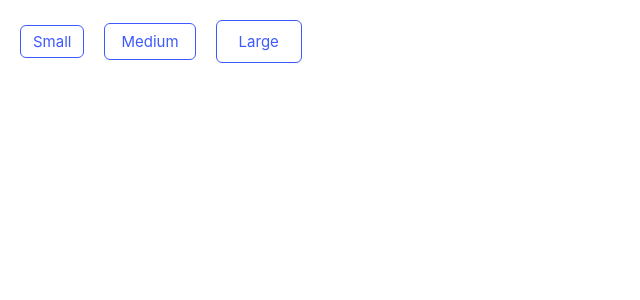
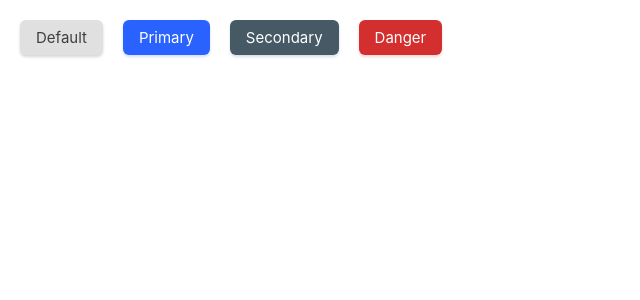
Before and after one commit to Vanaldito/button-component, a React (Vite) app: page / in a window 1280 px wide. Shown: the top 300 px of the page, without its empty margins (0-640 px from the left). Built offline with nearby package versions, Linux system fonts and the light colour scheme.

Commit message:
feat: allow to choose different colors

```diff
--- a/src/App.tsx
+++ b/src/App.tsx
@@ -6,13 +6,10 @@ export default function App() {
   return (
     <main>
       <div className="buttons">
-        <Button variant="outline" size="sm">
-          Small
-        </Button>
-        <Button variant="outline">Medium</Button>
-        <Button variant="outline" size="lg">
-          Large
-        </Button>
+        <Button>Default</Button>
+        <Button color="primary">Primary</Button>
+        <Button color="secondary">Secondary</Button>
+        <Button color="danger">Danger</Button>
       </div>
     </main>
   );
--- a/src/components/button.css
+++ b/src/components/button.css
@@ -7,24 +7,48 @@
   height: max-content;
 }
 
+.button--color-default {
+  --color-1: #3f3f3f;
+  --color-2: #e0e0e0;
+  --shadow-color: #33333333;
+}
+
+.button--color-primary {
+  --color-1: #ffffff;
+  --color-2: #2962ff;
+  --shadow-color: #2962ff33;
+}
+
+.button--color-secondary {
+  --color-1: #ffffff;
+  --color-2: #455a64;
+  --shadow-color: #455a6433;
+}
+
+.button--color-danger {
+  --color-1: #ffffff;
+  --color-2: #d32f2f;
+  --shadow-color: #d32f2f33;
+}
+
 .button--variant-default {
   border-radius: 6px;
-  background-color: #e0e0e0;
-  color: #000000;
+  color: var(--color-1);
+  background-color: var(--color-2);
   border: none;
-  box-shadow: 0px 2px 3px 0px #33333333;
+  box-shadow: 0px 2px 3px 0px var(--shadow-color);
 }
 
 .button--variant-outline {
-  border: 1px solid #3d5afe;
+  border: 1px solid var(--color-2);
   border-radius: 6px;
   background-color: inherit;
-  color: #3d5afe;
+  color: var(--color-2);
 }
 
 .button--variant-text {
   background-color: inherit;
-  color: #3d5afe;
+  color: var(--color-2);
   border: none;
 }
 
@@ -33,12 +57,14 @@
 }
 
 .button--disabled {
-  color: #9e9e9e;
+  --color-1: #afafaf;
+  --color-2: #d0d0d0;
   cursor: not-allowed;
 }
 
-.button--variant-outline.button--disabled {
-  border-color: #9e9e9e;
+.button--variant-outline.button--disabled,
+.button--variant-text.button--disabled {
+  --color-2: #afafaf;
 }
 
 .button--variant-default.button--size-sm,
--- a/src/components/button.tsx
+++ b/src/components/button.tsx
@@ -8,6 +8,7 @@ interface ButtonProps {
   startIcon?: string;
   endIcon?: string;
   size?: "sm" | "md" | "lg";
+  color?: "default" | "primary" | "secondary" | "danger";
   children: React.ReactNode;
 }
 
@@ -16,6 +17,7 @@ export default function Button({
   disableShadow = false,
   disabled = false,
   size = "md",
+  color = "default",
   startIcon,
   endIcon,
   children,
@@ -25,6 +27,7 @@ export default function Button({
   className += disableShadow ? " button--disable-shadow" : "";
   className += disabled ? " button--disabled" : "";
   className += ` button--size-${size}`;
+  className += ` button--color-${color}`;
 
   return (
     <button className={className} type="button">
```
